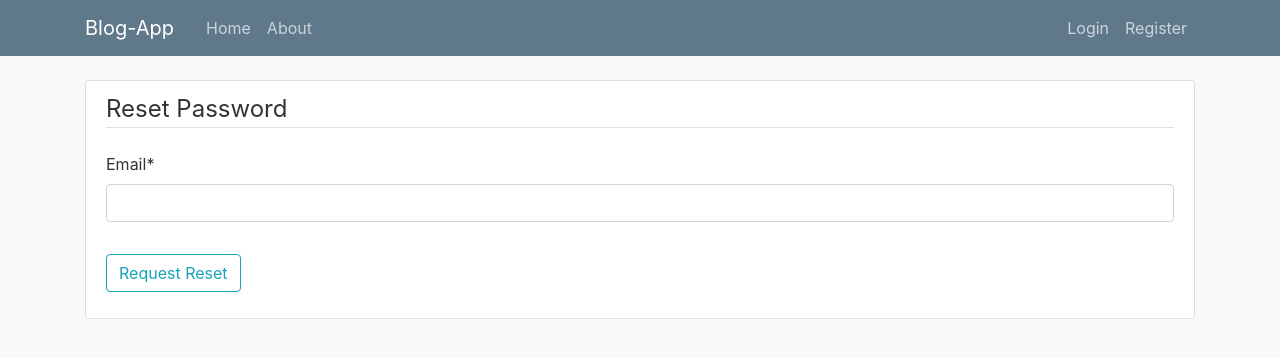
After one commit to yildirimkadir/django-blogApp, a Django app: page /users/password-reset/ in a window 1280 px wide. The commit adds this page. Shown: the top 358 px of the page. Run offline with Django 4.2, Linux system fonts and the light colour scheme; some libraries are stand-ins or nearby versions.

Commit message:
"feat:password_reset pages wurden erledigt."

```diff
--- a/blog/views.py
+++ b/blog/views.py
@@ -67,7 +67,7 @@ def post_update(request, slug):
 def post_delete(request, slug):
     obj= get_object_or_404(Post, slug=slug)
     if request.user.id != obj.author.id:
-        return HttpResponse("You're not authorized!!")
+        messages.warning(request, "You're not authorized!!")
     if request.method=='POST':
         obj.delete()
         messages.warning(request, "Post deleted!")
--- a/users/templates/users/login.html
+++ b/users/templates/users/login.html
@@ -12,7 +12,7 @@
             <button class="btn btn-outline-info" type="submit">Login</button>
             <small class="text-muted ml-2">
                 {% comment %} {% url 'password_reset' %} {% endcomment %}
-                <a href="#">Forgot Password?</a>
+                <a href="{% url 'password_reset' %}">Forgot Password?</a>
             </small>
         </div>
     </form>
--- /dev/null
+++ b/users/templates/users/password_reset_email.html
@@ -0,0 +1,17 @@
+{% extends 'base.html' %} {% block title %}login{% endblock %}
+{% load crispy_forms_tags %}
+{% block content %}
+<div class="content-section">
+    <form action="" method="post">
+        {% csrf_token %}
+        <fieldset class="form-group">
+            <legend class="border-bottom mb-4">Reset Password</legend>
+            {{ form|crispy }}
+        </fieldset>
+        <div class="form-group">
+            <button class="btn btn-outline-info" type="submit">Request Reset</button>
+        </div>
+    </form>
+
+</div>
+{% endblock %}
--- a/users/urls.py
+++ b/users/urls.py
@@ -9,4 +9,8 @@ urlpatterns = [
     path('logout/', auth_views.LogoutView.as_view(template_name="users/logout.html"), name='logout'),
     path('register/', register, name="register"),
     path('profile/', profile, name="profile"),
+    path("password-reset/", auth_views.PasswordResetView.as_view(template_name="users/password_reset_email.html"), name="password_reset"),
+    path("password-reset/done/", auth_views.PasswordResetDoneView.as_view(template_name="users/password_reset_done.html"), name="password_reset_done"),
+    path("password-reset-confirm/<uidb64>/<token>", auth_views.PasswordResetConfirmView.as_view(template_name="users/password_reset_confirm.html"), name="password_reset_confirm"),
+    path("password-reset-complete/", auth_views.PasswordResetCompleteView.as_view(template_name="users/password_reset_complete.html"), name="password_reset_complete"),
 ]
```
Also changed, not shown: users/templates/users/password_reset_complete.html (added, +8 -0 lines), users/templates/users/password_reset_confirm.html (added, +16 -0 lines), users/templates/users/password_reset_done.html (added, +11 -0 lines), users/views.py (+7 -1 lines).
